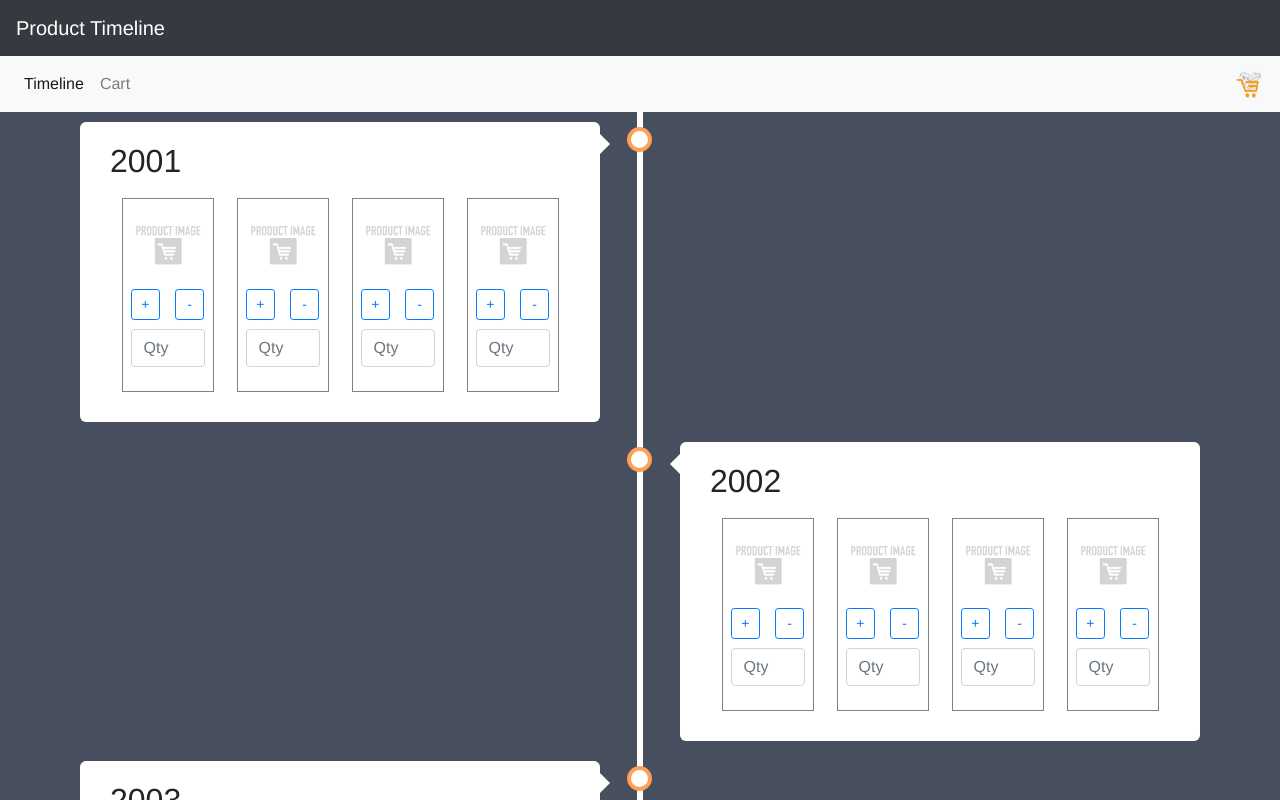
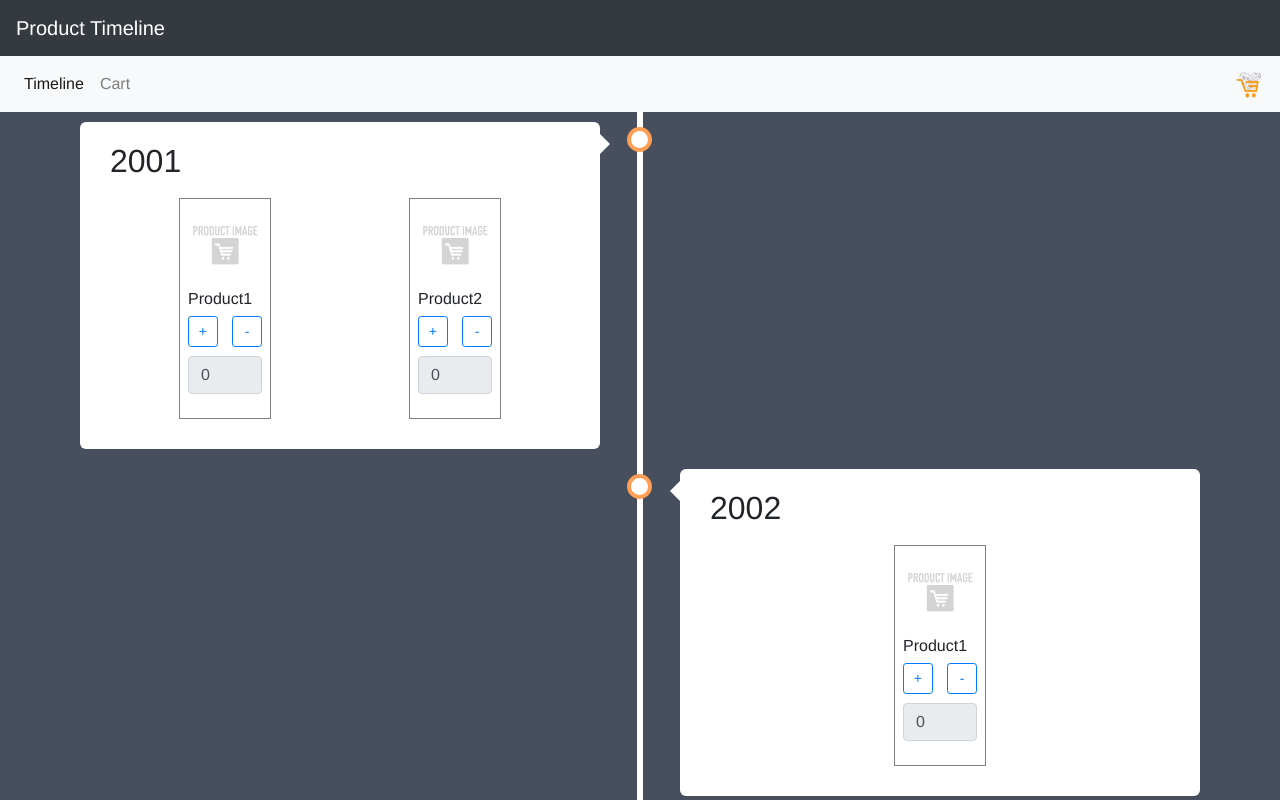
Before and after one commit to Vijay-Gaikwad/product-timeline, a React (Create React App) app: page / in a window 1280 px wide. Shown: the top 800 px of the page. Built offline with nearby package versions, Linux system fonts and the light colour scheme.

Commit message:
Timeline product display functionality added.

```diff
--- a/src/components/timeline/products/products.js
+++ b/src/components/timeline/products/products.js
@@ -1,62 +1,77 @@
-import React from 'react';
+import React, { Component } from 'react';
 import './products.css';
 import productImage from "../../../assets/images/placeholder-product.png"; // Tell Webpack this JS file uses this image
 import { ButtonToolbar, Button, InputGroup, FormControl } from 'react-bootstrap';
+import productsConstant from "../../../constants/constant.json"
+import _ from 'lodash';
 
 
-function Products(props) {
+class Products extends Component {
+  constructor(props) {
+    super(props);
+    this.handleButton = this.handleButton.bind(this);
+    this.state = {
+      product: [],
+      button: {
+        plus: 0,
+        minus: 0
+      },
+      quantity: 0
+    }
+  }
+
+  findProduct(year) {
+    return [_.find(productsConstant.products, { 'year': year })];
+  }
+
+  handleButton(e) {
+    const products = localStorage.getItem("productsStorage");
+    console.log("products", JSON.parse(products));
+    if (e.target.name === 'plus') {
+      this.setState({
+        quantity
+          : this.state.quantity + 1
+      })
+    } else {
+      if (e.target.name === 'minus' || this.state.quantity !== 0)
+        this.setState({
+          quantity
+            : this.state.quantity - 1
+        })
+    }
+  }
+
+  componentDidMount() {
+    this.setState({ product: this.findProduct(this.props.year) });
+  }
+
+  render() {
     return (
       <div className="product-container">
-      <div className="box">
+        {(this.state.product[0] && !_.isUndefined(this.state.product[0].products) ) && (
+          this.state.product[0].products.map((item, id) => {
+            return (<div className="box" key={id}>
               <img className="product-image" src={productImage} alt="Product"></img>
+              <h6>{item.title}</h6>
               <ButtonToolbar>
-          <Button className="plus-button" variant="outline-primary" size="sm">+</Button>
-          <Button className="minus-button" variant="outline-primary" size="sm">-</Button>
+                <Button className="plus-button" name="plus" variant="outline-primary" size="sm" onClick={this.handleButton}>+</Button>
+                <Button className="minus-button" variant="outline-primary" size="sm" onClick={this.handleButton}>-</Button>
               </ButtonToolbar>
               <InputGroup className="product-quantity mb-3">
                 <FormControl
                   placeholder="Qty"
+                  value={this.state.quantity}
+                  disabled
                 />
               </InputGroup>
             </div>
-      <div className="box">
-        <img className="product-image" src={productImage} alt="Product"></img>
-        <ButtonToolbar>
-          <Button className="plus-button" variant="outline-primary" size="sm">+</Button>
-          <Button className="minus-button" variant="outline-primary" size="sm">-</Button>
-        </ButtonToolbar>
-        <InputGroup className="product-quantity mb-3">
-          <FormControl
-            placeholder="Qty"
-          />
-        </InputGroup>
+            )
+          })
+        )
+        }
       </div>
-      <div className="box">
-        <img className="product-image" src={productImage} alt="Product"></img>
-        <ButtonToolbar>
-          <Button className="plus-button" variant="outline-primary" size="sm">+</Button>
-          <Button className="minus-button" variant="outline-primary" size="sm">-</Button>
-        </ButtonToolbar>
-        <InputGroup className="product-quantity mb-3">
-          <FormControl
-            placeholder="Qty"
-          />
-        </InputGroup>
-      </div>
-      <div className="box">
-        <img className="product-image" src={productImage} alt="Product"></img>
-        <ButtonToolbar>
-          <Button className="plus-button" variant="outline-primary" size="sm">+</Button>
-          <Button className="minus-button" variant="outline-primary" size="sm">-</Button>
-        </ButtonToolbar>
-        <InputGroup className="product-quantity mb-3">
-          <FormControl
-            placeholder="Qty"
-          />
-        </InputGroup>
-      </div>
-    </div>
-  )
+    );
+  }
 }
 
 export default Products;
--- a/src/components/timeline/timeline.jsx
+++ b/src/components/timeline/timeline.jsx
@@ -1,28 +1,35 @@
 import React, { Component } from 'react';
 import './timeline.css';
 import Products from './products/products';
+import _ from 'lodash';
+import productsConstant from "../../constants/constant.json"
 
 class Timeline extends Component {
     constructor(props) {
         super(props);
         this.state = {}
     }
+
+    componentDidMount() {
+        localStorage.setItem("productsStorage", JSON.stringify(productsConstant));
+    }
+
     render() {
         const totalYears = [1, 2, 3, 4, 5, 6, 7, 8, 9, 0];
         return totalYears.map((key, value) => {
             return (
                 <div key={value}>
-                    {(key%2 !== 0) ? (
+                    {(key % 2 !== 0) ? (
                         <div className="timeline-container left">
                             <div className="content">
                                 <h2>{`200${key}`}</h2>
-                                <Products></Products>
+                                <Products year = {_.parseInt(`200${key}`)}></Products>
                             </div>
                         </div>
                     ) : (<div className="timeline-container right">
                         <div className="content">
-                            <h2>{(key !== 0)?(`200${key}`):(`201${key}`)}</h2>
-                            <Products></Products>
+                            <h2>{(key !== 0) ? (`200${key}`) : (`201${key}`)}</h2>
+                            <Products year = {_.parseInt((key !== 0) ? (`200${key}`) : (`201${key}`))}></Products>
                         </div>
                     </div>
                         )}
--- /dev/null
+++ b/src/constants/constant.json
@@ -0,0 +1,120 @@
+{
+    "products": [
+        {
+            "year": 2001,
+            "products": [
+                {
+                    "title": "Product1",
+                    "image": "",
+                    "desc": "Awesome Product",
+                    "quantity": 0
+                },
+                {
+                    "title": "Product2",
+                    "image": "",
+                    "desc": "Awesome Product",
+                    "quantity": 0
+                }
+            ]
+        },
+        {
+            "year": 2002,
+            "products": [
+                {
+                    "title": "Product1",
+                    "image": "",
+                    "desc": "Awesome Product",
+                    "quantity": 0
+                }
+            ]
+        },
+        {
+            "year": 2003,
+            "products": [
+                {
+                    "title": "Product1",
+                    "image": "",
+                    "desc": "Awesome Product",
+                    "quantity": 0
+                }
+            ]
+        },
+        {
+            "year": 2004,
+            "products": [
+                {
+                    "title": "Product1",
+                    "image": "",
+                    "desc": "Awesome Product",
+                    "quantity": 0
+                }
+            ]
+        },
+        {
+            "year": 2005,
+            "products": [
+                {
+                    "title": "Product1",
+                    "image": "",
+                    "desc": "Awesome Product",
+                    "quantity": 0
+                }
+            ]
+        },
+        {
+            "year": 2006,
+            "products": [
+                {
+                    "title": "Product1",
+                    "image": "",
+                    "desc": "Awesome Product",
+                    "quantity": 0
+                }
+            ]
+        },
+        {
+            "year": 2007,
+            "products": [
+                {
+                    "title": "Product1",
+                    "image": "",
+                    "desc": "Awesome Product",
+                    "quantity": 0
+                }
+            ]
+        },
+        {
+            "year": 2008,
+            "products": [
+                {
+                    "title": "Product1",
+                    "image": "",
+                    "desc": "Awesome Product",
+                    "quantity": 0
+                }
+            ]
+        },
+        {
+            "year": 2009,
+            "products": [
+                {
+                    "title": "Product1",
+                    "image": "",
+                    "desc": "Awesome Product",
+                    "quantity": 0
+                }
+            ]
+        },
+        {
+            "year": 2010,
+            "products": [
+                {
+                    "title": "Product1",
+                    "image": "",
+                    "desc": "Awesome Product",
+                    "quantity": 0
+                }
+            ]
+        }
+    ]
+}
```
Lines whose indentation alone changed are shown as unchanged.
